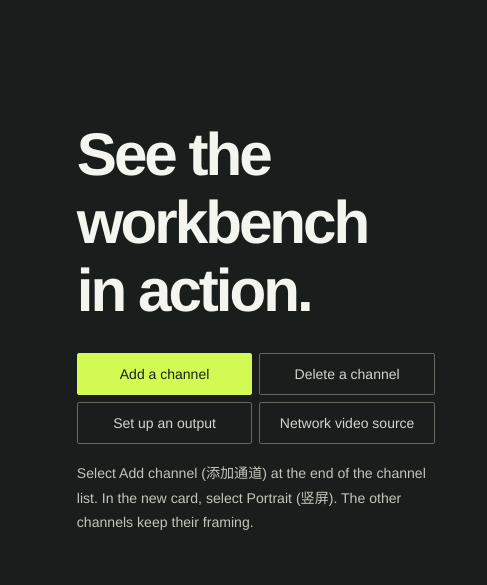
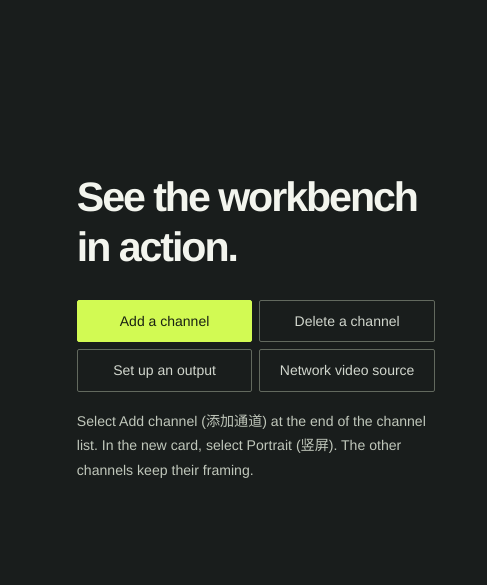
Before and after one commit to gddjag/QCam, a plain HTML site: page index.html in a window 1280 px wide. Shown: the part 3300-3885 px from the top of the page, 0-487 px from the left. Drawn offline with Linux system fonts and the light colour scheme.

Commit message:
Keep demo heading on two balanced lines across screen sizes

```diff
--- a/index.html
+++ b/index.html
@@ -102,6 +102,10 @@ button{cursor:pointer}
 .guide-preview figcaption span:last-child{display:inline-flex;align-items:center;gap:5px;white-space:nowrap}
 .motion{background:#191d1c}
 .motion-layout{display:grid;grid-template-columns:minmax(0,.67fr) minmax(0,1.33fr);align-items:center;gap:clamp(22px,4.5vw,82px)}
+.motion-copy{min-width:0;container-type:inline-size}
+.motion-copy #demos-title{font-size:min(17cqi,clamp(36px,4.7vw,72px));line-height:1.2}
+#demos-title>span{display:block;white-space:nowrap}
+html:lang(en) .motion-copy #demos-title{font-size:min(11.5cqi,60px)}
 .motion-tabs{margin-block:clamp(19px,3.5vh,37px) 17px;display:grid;grid-template-columns:1fr 1fr;gap:7px}
 .motion-tabs button{background:transparent;color:#d1d6cd;border:1px solid #62695e;border-radius:2px;padding:11px 7px;line-height:1.3;font-size:14px}
 .motion-tabs button[aria-pressed=true]{background:var(--lime);border-color:var(--lime);color:#1a2213}
@@ -738,8 +742,8 @@ html:has(.viewer[open]) { overflow: hidden }
     </section>
     <section id="demos" class="screen dark motion" aria-labelledby="demos-title">
       <div class="wrap motion-layout">
-        <div>
-          <h2 class="section-title" id="demos-title">跟着工作台，<br>一步步操作。</h2>
+        <div class="motion-copy">
+          <h2 class="section-title" id="demos-title"><span>跟着工作台，</span><span>一步步操作。</span></h2>
           <div class="motion-tabs" aria-label="选择操作演示" role="group">
             <button type="button" data-film="add" aria-pressed="true" aria-controls="film">添加通道</button>
             <button type="button" data-film="delete" aria-pressed="false" aria-controls="film">删除通道</button>
```
